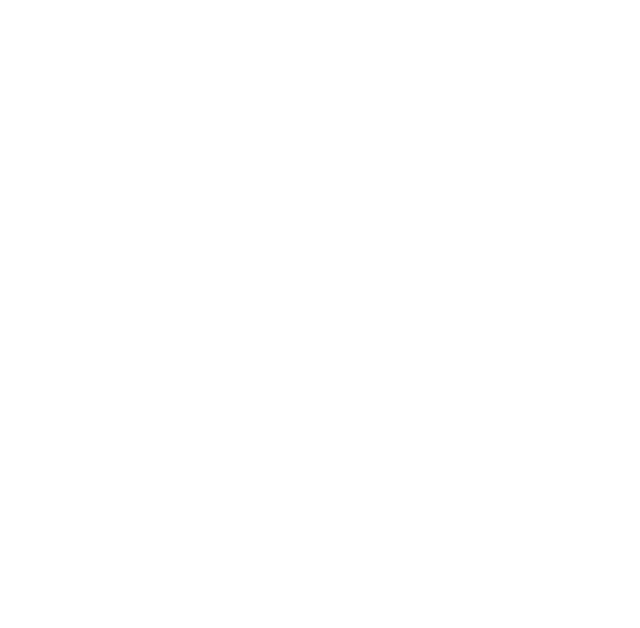
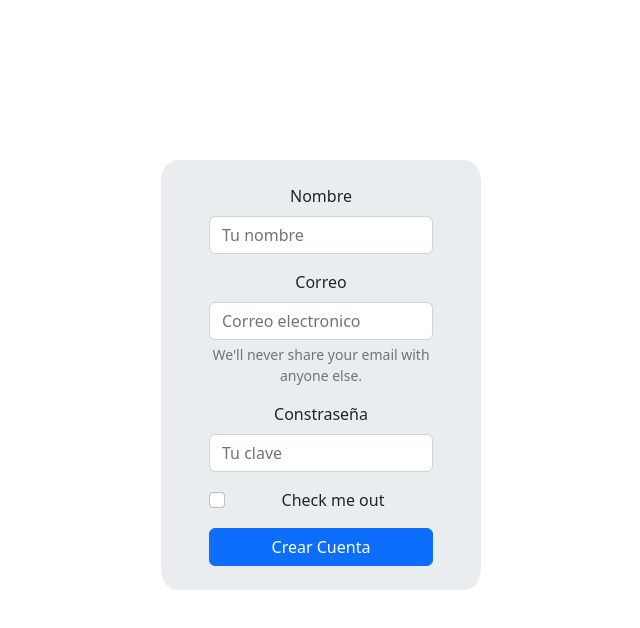
Before and after one commit to CarloAguirre/services-marketplace-project, a React (Vite) app: page /create-account in a window 1280 px wide. Before the commit this address had no page. Shown: the top 628 px of the page, without its empty margins (319-959 px from the left). Built offline with nearby package versions, Linux system fonts and the light colour scheme.

Commit message:
Login DB conection solved

```diff
--- a/src/css/Login.css
+++ b/src/css/Login.css
@@ -1,17 +1,37 @@
 
-.form-position {
+.form-wrapper {
     display: flex;
+    flex-direction: column;
     justify-content: center;
+    align-items: center;
+    margin: 20vh auto;
+    background-color: rgb(233, 237, 240);
+    border-radius: 5%;
+    max-width: 25vw;
+}
+
+@media (max-width: 1120px){
+    .form-wrapper{
+        max-width: 40vw;
+    }
+
+}
+@media (max-width: 735px){
+    .form-wrapper{
+        max-width: 70vw;
+    }
+
 }
 
 
 .login-form {
     text-align: center;
-    width: 20rem;
-    background-color: rgb(233, 237, 240);
-    margin-top: 24vh;
-    padding: 2rem;
+    padding: 1.5rem;
     margin-left: 2rem;
     margin-right: 2rem;
     border-radius: 5%;
 }
+
+.create-account__button{
+    width: 14rem;
+}
--- /dev/null
+++ b/src/pages/CreateAccount.jsx
@@ -0,0 +1,132 @@
+import React, { useState } from 'react'
+import axios from 'axios'
+import Cookies from 'universal-cookie'
+import '../css/Login.css'
+
+
+export const CreateAccount = () => {
+
+    const baseUrl = `https://restserver-crud-avanzado.herokuapp.com/api/usuarios/`
+
+    const cookies = new Cookies();
+
+    const [formState, setFormState] = useState({
+        name: '',
+        email: '',
+        password: ''
+      })
+
+      const {email, password, name} = formState;
+
+      const onInputchange = async({target})=>{
+        const {name, value} = target;
+        await setFormState({
+                ...formState,
+                [name]: value
+        })
+      }
+
+
+      const onSubmit = async(event)=>{
+        event.preventDefault();
+
+            var data = JSON.stringify({
+                "nombre": formState.name,
+                "password": formState.password,
+                "correo": formState.email,
+                "rol": "USER_ROLE"
+              });
+
+              var config = {
+                method: 'post',
+                url: baseUrl,
+                headers: {
+                  'Content-Type': 'application/json'
+                },
+                data : data
+              };
+
+              await axios(config)
+              .then(({data}) => {
+              // console.log(data.correo);
+
+                cookies.set('name', data.nombre, {"path": "/"});
+                cookies.set('email', data.correo, {"path": "/"});
+                cookies.set('uid', data.uid, {"path": "/"});
+                alert(`${data.nombre} haz tu cuenta correctamente, ahora puede iniciar sesión`)
+                window.location.href = "./"
+
+              })
+              .catch((error) =>{
+                console.log(JSON.parse(error.request.response));
+
+                const arr = JSON.parse(error.request.response);
+
+                const errorArray = arr.errors[0]
+
+                const {msg} = errorArray
+
+                document.getElementById('errorMsg').innerHTML = `
+                <p>
+                    ${msg}
+                </p>`
+              });
+
+            }
+
+    return (
+        <>
+        <div className='form-wrapper'>
+            <form
+            className='login-form'
+            onSubmit={onSubmit}
+            >
+            <div className="mb-3">
+                <label className="form-label">Nombre</label>
+                <input
+                type="text"
+                className="form-control"
+                placeholder='Tu nombre'
+                name='name'
+                value={name}
+                onChange={onInputchange}
+                />
+            </div>
+            <div className="mb-3">
+                <label htmlFor="exampleInputEmail1" className="form-label">Correo</label>
+                <input
+                type="email"
+                className="form-control"
+                id="exampleInputEmail1"
+                aria-describedby="emailHelp"
+                placeholder='Correo electronico'
+                name='email'
+                value={email}
+                onChange={onInputchange}
+                />
+                <div id="emailHelp" className="form-text">We'll never share your email with anyone else.</div>
+            </div>
+            <div className="mb-3">
+                <label htmlFor="exampleInputPassword1" className="form-label">Constraseña</label>
+                <input
+                type="password"
+                className="form-control"
+                id="exampleInputPassword1"
+                placeholder='Tu clave'
+                name='password'
+                value = {password}
+                onChange = {onInputchange}
+
+                />
+            </div>
+            <div className="mb-3 form-check">
+                <input type="checkbox" className="form-check-input" id="exampleCheck1" />
+                <label className="form-check-label" htmlFor="exampleCheck1">Check me out</label>
+            </div>
+            <button type="submit" className="btn btn-primary create-account__button">Crear Cuenta</button>
+            </form>
+        </div>
+        <div id='errorMsg' className='text-center mt-4' ></div>
+        </>
+      )
+    }
--- /dev/null
+++ b/src/pages/Home.jsx
@@ -0,0 +1,19 @@
+import Cookies from 'universal-cookie'
+
+export const Home = () => {
+
+    const cookies = new Cookies();
+
+    console.log(cookies.get("name"))
+    console.log(cookies.get("email"))
+    console.log(cookies.get("uid"))
+    console.log(cookies.get("token"))
+
+    const name = cookies.get("name")
+
+  return (
+    <>
+        <h1>Bienvenido {name} </h1>
+    </>
+  )
+}
--- a/src/pages/Login.jsx
+++ b/src/pages/Login.jsx
@@ -5,9 +5,13 @@ import Cookies from 'universal-cookie'
 import '../css/Login.css'
 
 
+
 export const Login = () => {
 
     const baseUrl = `https://restserver-crud-avanzado.herokuapp.com/api/auth/login`
+
+    const cookies = new Cookies();
+
 
 
     const [formState, setFormState] = useState({
@@ -31,7 +35,6 @@ export const Login = () => {
         event.preventDefault();
 
             var data = JSON.stringify({
-                "nombre": "user2",
                 "password": formState.password,
                 "correo": formState.email
               });
@@ -47,18 +50,27 @@ export const Login = () => {
 
               await axios(config)
               .then((response) => {
-                console.log(response.data)
-                return response.data;
-              })
-              .then((response) => {
 
-                /*TODO:
-                VALIDAR LA INFORMACION/ERROR
-                CREAR COOKIES */
+                const {data} = response;
+                console.log(data.usuario);
+
+                cookies.set('name', data.usuario.nombre, {"path": "/"});
+                cookies.set('email', data.usuario.correo, {"path": "/"});
+                cookies.set('uid', data.usuario.uid, {"path": "/"});
+                cookies.set('token', data.token, {"path": "/"});
+                alert(`${data.usuario.nombre} haz iniciado sesión correctamente`)
+                window.location.href = "./home"
 
               })
-              .catch((error) =>{
-                console.log(error);
+              .catch(({request}) =>{
+                console.log(JSON.parse(request.response));
+                const badRequest = JSON.parse(request.response);
+                const errorMsg = badRequest.msg;
+
+                document.getElementById('errorMsg').innerHTML = `
+                <p>
+                    ${errorMsg}
+                </p>`
               });
 
             }
@@ -67,18 +79,18 @@ export const Login = () => {
 
   return (
     <>
-    <div className='form-position'>
+    <div className='form-wrapper'>
         <form
         className='login-form'
-        onSubmit={onSubmit}
         >
         <div className="mb-3">
-            <label htmlFor="exampleInputEmail1" className="form-label">Email address</label>
+            <label htmlFor="exampleInputEmail1" className="form-label">Correo</label>
             <input
             type="email"
             className="form-control"
             id="exampleInputEmail1"
             aria-describedby="emailHelp"
+            placeholder='Correo electronico'
             name='email'
             value={email}
             onChange={onInputchange}
@@ -86,11 +98,12 @@ export const Login = () => {
             <div id="emailHelp" className="form-text">We'll never share your email with anyone else.</div>
         </div>
         <div className="mb-3">
-            <label htmlFor="exampleInputPassword1" className="form-label">Password</label>
+            <label htmlFor="exampleInputPassword1" className="form-label">Constraseña</label>
             <input
             type="password"
             className="form-control"
             id="exampleInputPassword1"
+            placeholder='Tu clave'
             name='password'
             value = {password}
             onChange = {onInputchange}
@@ -101,9 +114,16 @@ export const Login = () => {
             <input type="checkbox" className="form-check-input" id="exampleCheck1" />
             <label className="form-check-label" htmlFor="exampleCheck1">Check me out</label>
         </div>
-        <button type="submit" className="btn btn-primary">Submit</button>
+        <button type="submit" className="btn btn-primary button-width" onClick={onSubmit}>Iniciar sesión</button>
+        <hr />
         </form>
+        <div>
+          <a href="/create-account">
+          <button className="btn btn-success mb-4">Crear Cuenta</button>
+          </a>
+        </div>
     </div>
+    <div id='errorMsg' className='text-center mt-4' ></div>
     </>
   )
 }
--- a/src/routes/Routes.jsx
+++ b/src/routes/Routes.jsx
@@ -1,6 +1,8 @@
 // import reactLogo from './assets/react.svg'
 import {BrowserRouter, Routes, Route } from 'react-router-dom'
 import { Login } from '../pages/Login'
+import { Home } from '../pages/Home'
+import { CreateAccount } from '../pages/CreateAccount'
 
 
 export const Router = () => {
@@ -11,6 +13,8 @@ export const Router = () => {
       <BrowserRouter>
         <Routes>
           <Route exact path= "/" element={<Login />} />
+          <Route exact path= "/home" element={<Home />} />
+          <Route exact path= "/create-account" element={<CreateAccount />} />
         </Routes>
       </BrowserRouter>
     </>
```
